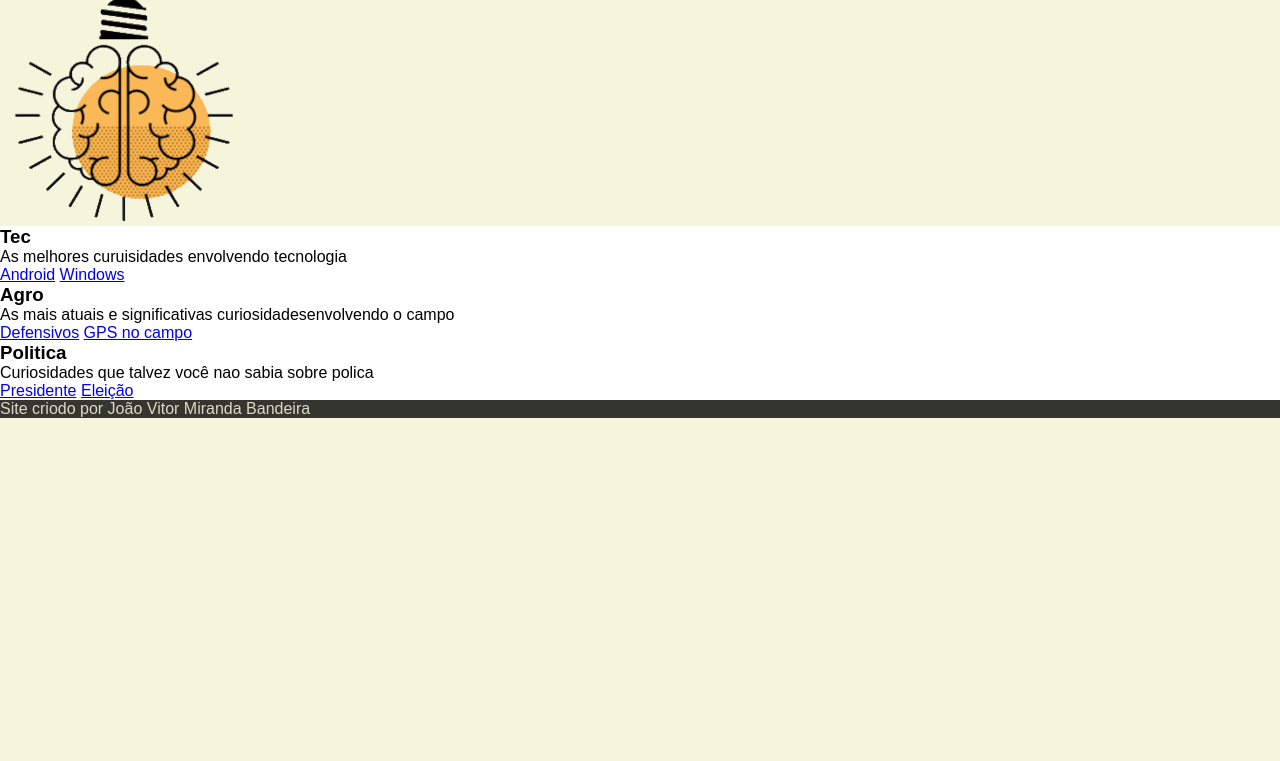
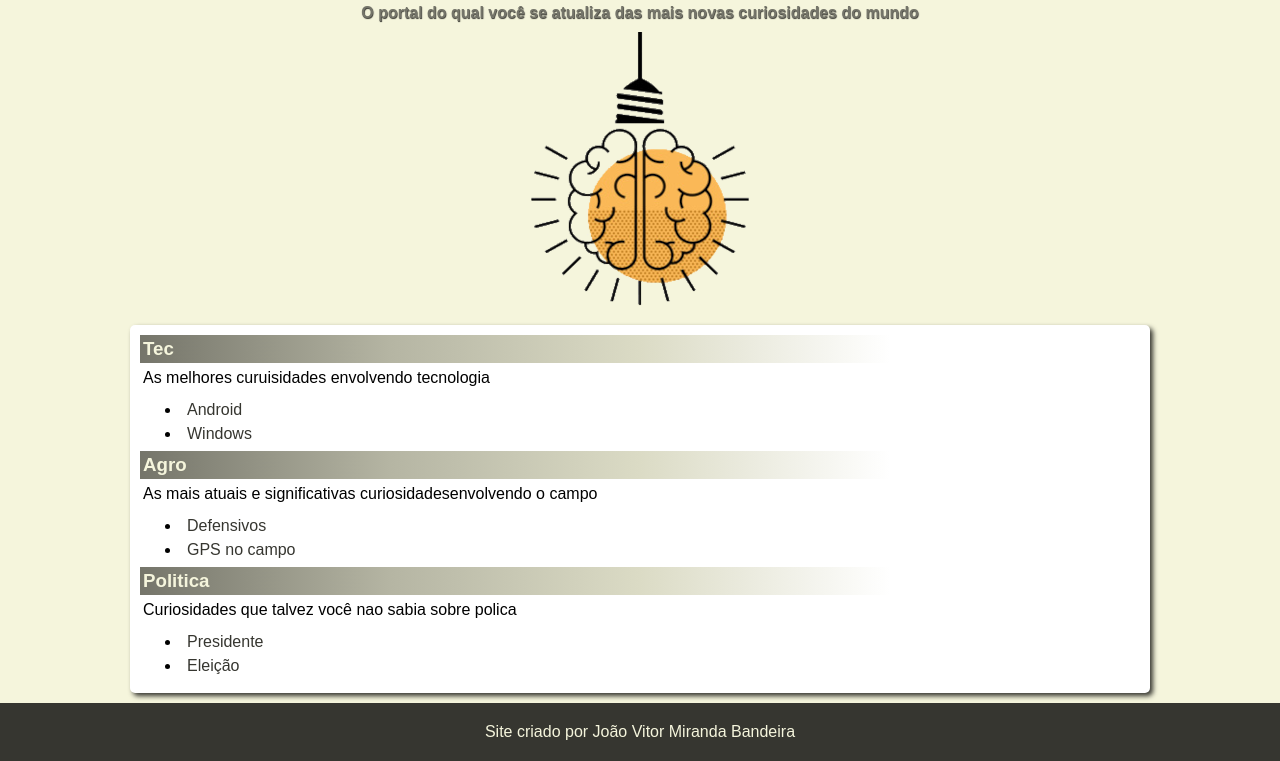
Before and after one commit to JoaoVitorMirandaBandeira/Site-basico, a plain HTML site: page Inicial.html in a window 1280 px wide. Shown: the part 215-976 px from the top of the page. Before the commit the page ends 800 px from the top, so only its background shows below. Drawn offline with Linux system fonts and the light colour scheme.

Commit message:
Finalizaçao da pagina inicial

```diff
--- a/Inicial.css
+++ b/Inicial.css
@@ -26,21 +26,84 @@ header{
     text-align: center;
     padding: 25px;
     font-family: var(--fonte-destaque);
+    text-shadow:1.5px 1.5px var(--cor3) ;
 }
 nav{
-    background-color: #75756A;
+    background-color: var(--cor3);
     padding: 5px 0px 5px 10px;
+    box-shadow: 0px 3px 3px var(--cor4);
 }
 nav a{
     text-decoration: none;
     color: var(--cor1);
     padding: 5px;
 }
+nav a:hover{
+    background-color: var(--cor0);
+    color: var(--cor3);
+    border-radius: 3px;
+}
+nav a:active{
+    color: var(--cor0);
+}
+section#principal{
+    text-align: center;
+    max-width: 1000px;
+    min-width: 300px;
+    margin: auto;
+    padding: 15px;
+}
+section#principal h2{
+    font-family: var(--fonte-destaque);
+    font-size: 3em;
+    padding: 10px;
+    color: var(--cor4);
+    text-shadow: 1.3px 1.3px 1.3px var(--cor3);
+}
+section#principal p{
+    font-weight: bold;
+    padding: 10px;
+    color: var(--cor3);
+    text-shadow: 0.5px 0.5px 1px var(--cor4);
+}
 main{
+    max-width: 1000px;
+    min-width: 300px;
     background-color: white;
+    margin: auto;
+    padding: 10px;
+    border-radius: 5px;
+    box-shadow: 3px 3px 5px var(--cor4);
+}
+main h3{
+    background-image: linear-gradient(to right,var(--cor3), var(--cor2),var(--cor1), white,white);
+    color: var(--cor0);
+    padding: 3px;
+}
+main p{
+    padding: 3px;
+    line-height: 1.5em;
+}
+main ul{
+    list-style-position: inside;
+    padding: 5px;
+    line-height: 1.5em;
+    text-indent: 20px;
+}
+main a{
+    text-decoration: none;
+    color: var(--cor4);
+}
+main a:hover{
+    color: var(--cor2);
+}
+main a:active{
+    color: var(--cor0);
 }
 footer{
-    background-color: var(--cor4);
-    color: var(--cor1);
-
+background-color:var(--cor4) ;
+color: var(--cor0);
+text-align: center;
+padding: 20px 0px;
+margin-top: 10px;
 }
--- a/Inicial.html
+++ b/Inicial.html
@@ -13,7 +13,7 @@
         <h1>Curiosidades.net</h1>
     </header>
     <nav>
-        <a href="#">Home</a>
+        <a href="Inicial.html">Home</a>
         <a href="#">Fale conosco</a>
         <a href="#">Loja</a>
 
@@ -27,24 +27,30 @@
         <section id="tecnologia">
             <h3>Tec</h3>
             <p>As melhores curuisidades envolvendo tecnologia</p>
-            <a href="#">Android</a>
-            <a href="#">Windows</a>
+            <ul>
+                <li><a href="index.html">Android</a></li>
+                <li><a href="#">Windows</a></li>
+            </ul>
         </section>
         <section>
             <h3>Agro</h3>
             <p>As mais atuais e significativas curiosidadesenvolvendo o campo</p>
-            <a href="#">Defensivos</a>
-            <a href="#">GPS no campo</a>
+            <ul>
+                <li><a href="#">Defensivos</a></li>
+                <li><a href="#">GPS no campo</a></li>
+            </ul>
         </section>
         <section>
             <h3>Politica</h3>
             <p>Curiosidades que talvez você nao sabia sobre polica</p>
-            <a href="#">Presidente</a>
-            <a href="#">Eleição</a>
+            <ul>
+                <li><a href="#">Presidente</a></li>
+                <li><a href="#">Eleição</a></li>
+            </ul>
         </section>
     </main>
     <footer>
-        <p>Site criodo por João Vitor Miranda Bandeira</p>
+        <p>Site criado por João Vitor Miranda Bandeira</p>
     </footer>
 </body>
 </html>
```
Also changed, not shown: index.html (+1 -1 lines).
